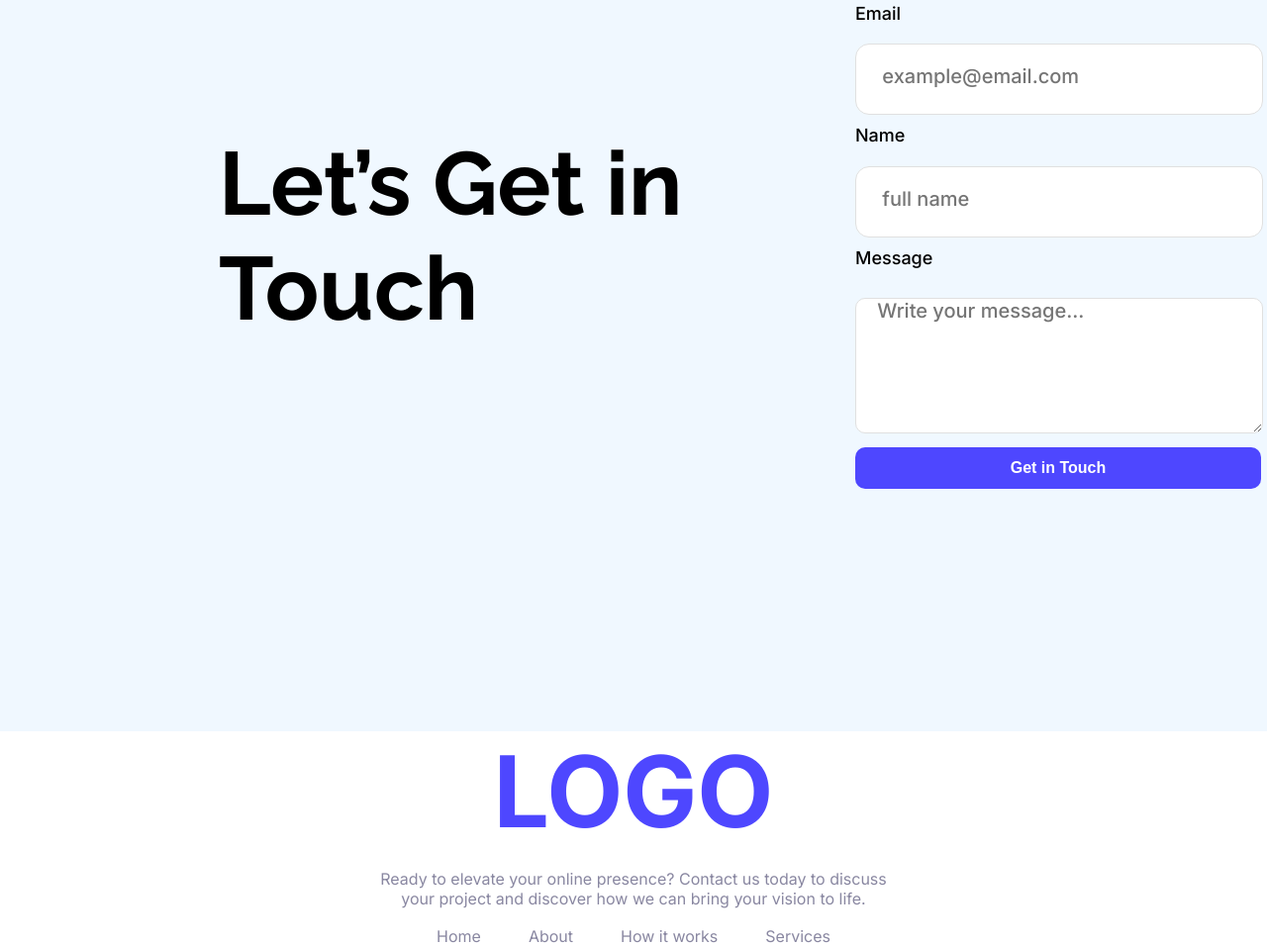
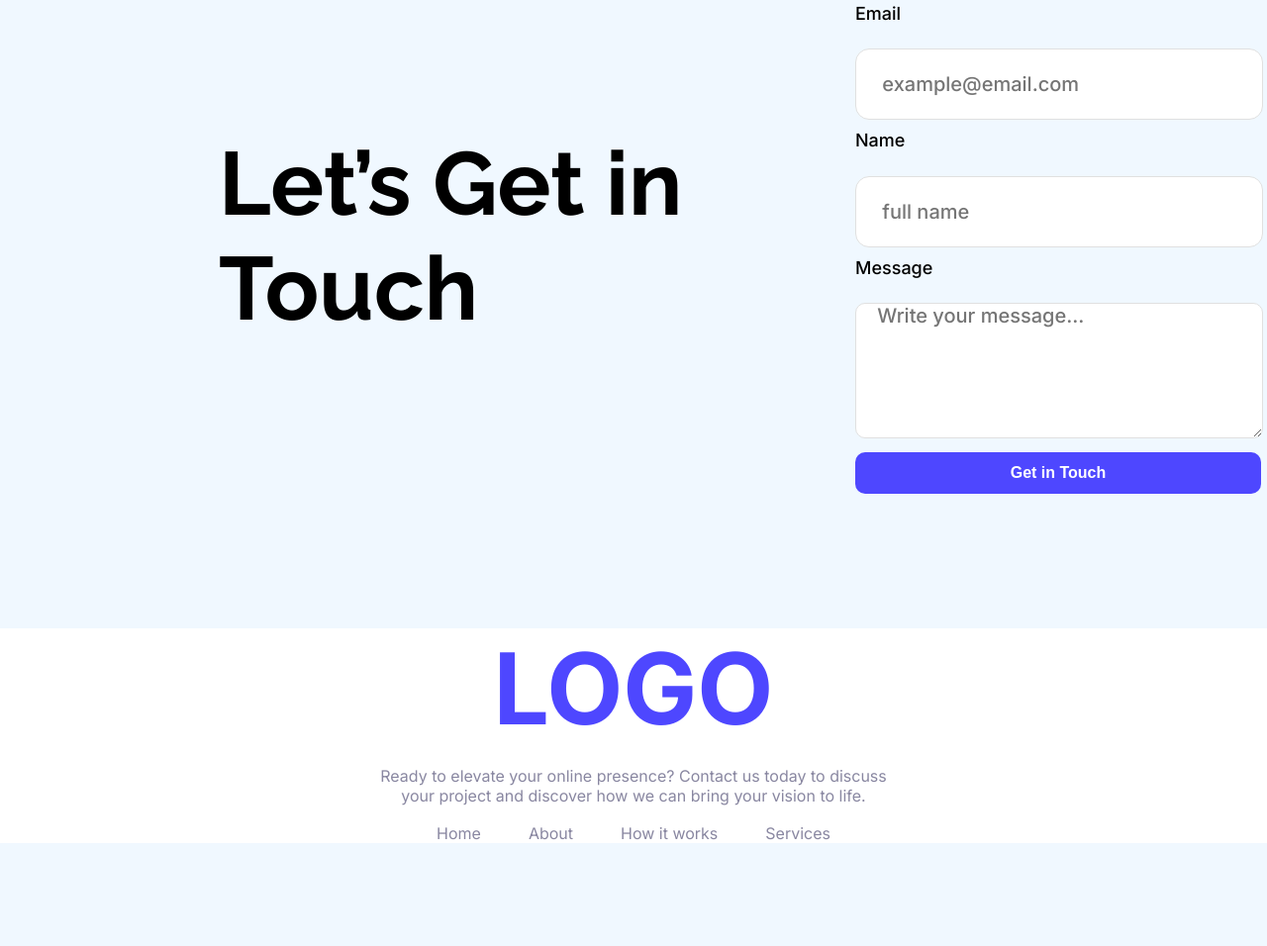
Before and after one commit to ahonafredowanhasib/My-Assignment-01, a plain HTML site: page index.html in a window 1280 px wide. Shown: the part 3209-4165 px from the top of the page at 99% size. After the commit the page ends 4061 px from the top, so only its background shows below. Drawn offline with Linux system fonts and the light colour scheme.

Commit message:
name email massege box change and end of my assignmet

```diff
--- a/index.html
+++ b/index.html
@@ -160,9 +160,8 @@
             </div>
         </section>
     </main>
-    <footer class="footers">
+    <footer>
         <section class="foot">
-            <div class="div1">
             <div class="up-foot">
                 <h1 class="inter">LOGO</h1><br>
                 <p class="inter">Ready to elevate your online presence? Contact us today to discuss <br> your project and discover how we can bring your vision to life.</p>
@@ -175,7 +174,6 @@
                     <li><a href="#" target="_blank">Services</a></li>
                 </ul>
             </div>
-            </div>
         </section>
 
     </footer>
--- a/style.css
+++ b/style.css
@@ -277,9 +277,15 @@ body{
     font-size: 18px;
     font-weight: 500;
 }
-.lable-inpt{
-    font-weight: 500;
-    font-size: 30px;
+.name .lable-inpt{
+    margin: 5px 0 0 0;
+    font-weight: 400;
+    font-size: 20px;
+}
+.Email .lable-inpt{
+    margin: 5px 0 0 0;
+    font-weight: 400;
+    font-size: 20px;
 }
 .label-btn{
 
@@ -297,8 +303,10 @@ body{
      background-color: white;
     color: #4338ca;
 }
-.label-text{
-    margin: 10px 0 0 0;
+.Message .label-text{
+    margin: 5px 0 0 0;
+    font-weight: 400;
+    font-size: 20px;
 }
 input{
     font-size: medium;
@@ -316,6 +324,7 @@ footer{
 
 }
 .foot{
+    margin-top: 104px 0 0 0 ;
     text-align: center;
     padding: auto;
 }
```
